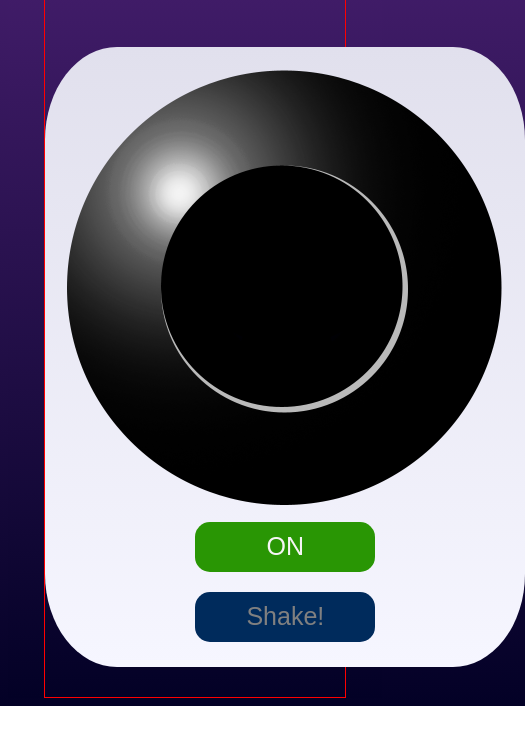
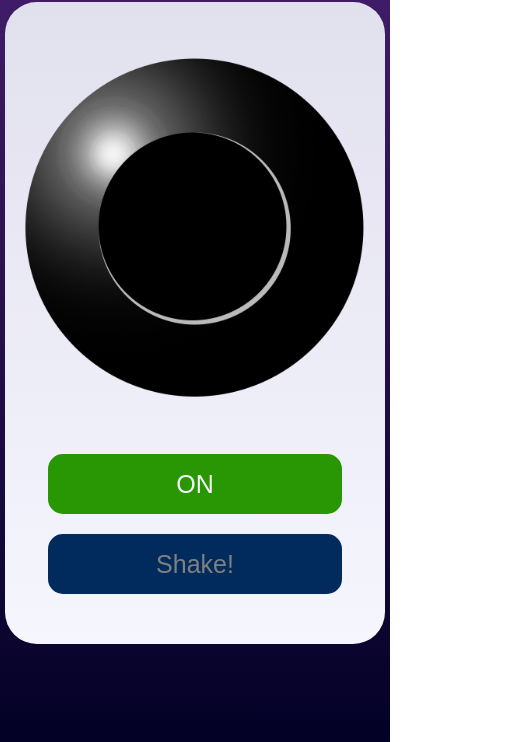
Before and after one commit to dannysanchez559/magic8ball_JS, a plain HTML site: page index.html in a window 390 px wide. Shown: the part 231-973 px from the top of the page, 525 px wide, since content can reach past the window. Before the commit the page ends 937 px from the top, so only its background shows below. Drawn offline with Linux system fonts and the light colour scheme.

Commit message:
Add media queries for tablet and smartphone widths

```diff
--- a/css/style.css
+++ b/css/style.css
@@ -1,7 +1,13 @@
 html, body {
     font-family: 'Roboto Mono', monospace;
     color: whitesmoke;
-    background-image: linear-gradient(180deg, #53247C, #030126)
+
+}
+
+body {
+    background-image: linear-gradient(180deg, #53247C, #030126);
+    margin: 0;
+    padding: 0;
 }
 
 h1 {
@@ -16,10 +22,9 @@ h2 {
 }
 
 #main-container {
-    border: 1px solid red;
     max-width: 80%;
-    max-height: 60%;
-    margin: 0 auto;
+    height: 90%;
+    margin: 5% auto;
     display: flex;
     flex-direction: column;
     align-items: center;
@@ -27,14 +32,14 @@ h2 {
 
 #content {
     border: none;
-    border-radius: 15%;
+    border-radius: 4em;
     background-image: linear-gradient(0deg, #F6F6FF, #e1e0ed);
-
     display: flex;
     flex-direction: column;
     margin: 30px auto;
-    padding: 5%;
+    padding: 4%;
 }
+
 
 #content img {
     width: 450px;
@@ -50,11 +55,12 @@ h2 {
 }
 
 #content #onButton {
+    margin-top: 40px;
     background-color: #299604;
 }
 
 .turnOffButtonBg {
-    background-color: rgb(228, 17, 17) !important;
+    background-color: rgb(242, 19, 19) !important;
 }
 
 #content #shakeButton {
@@ -84,3 +90,55 @@ h2 {
     90% { transform: translate(1px, 2px) rotate(0deg); }
     100% { transform: translate(1px, -2px) rotate(-1deg); }
   }
+
+/***** RESPONSIVE LAYOUT *****/
+  @media screen and (max-width: 414px) {
+
+    #main-container {
+        max-width: 375px;
+        margin-bottom: 25%;
+    }
+    #content {
+        margin: 0;
+        margin-top: 10%;
+        max-width: 100%;
+        border-radius: 2em;
+    }
+    #content img {
+        margin-top: 10%;
+        width: 350px;
+    }
+
+    #content #onButton, #content #shakeButton {
+        margin: 10px 8%;
+        height: 60px;
+        border-radius: 15px;
+        font-size: 25px;
+        color: whitesmoke;
+        border: none;
+    }
+
+    #content #onButton {
+        margin-top: 15%;
+    }
+
+    #content #shakeButton {
+        margin-bottom: 10%;
+    }
+
+  }
+
+  @media screen and (max-width: 375px) {
+
+    #main-container {
+        max-width: 355px;
+        margin-bottom: 25%;
+    }
+    #content {
+        max-width: 100%;
+    }
+    #content img {
+        width: 325px;
+    }
+
+  }
--- a/js/main.js
+++ b/js/main.js
@@ -73,7 +73,7 @@ shakeButton.addEventListener('click', function () {
 
     let randomNum = getRandomNumber();
 
-    // Enable shake animation then stop after 0.700s
+    // Enable shake animation then stop after 0.800s
     ballImage.classList.add("shakeBall");
 
     let stopAnimate = setTimeout(function () {
@@ -83,7 +83,7 @@ shakeButton.addEventListener('click', function () {
         // enable shakebutton after animation
         toggleShakeButton();
 
-    }, 700);
+    }, 800);
 
 });
 
```
